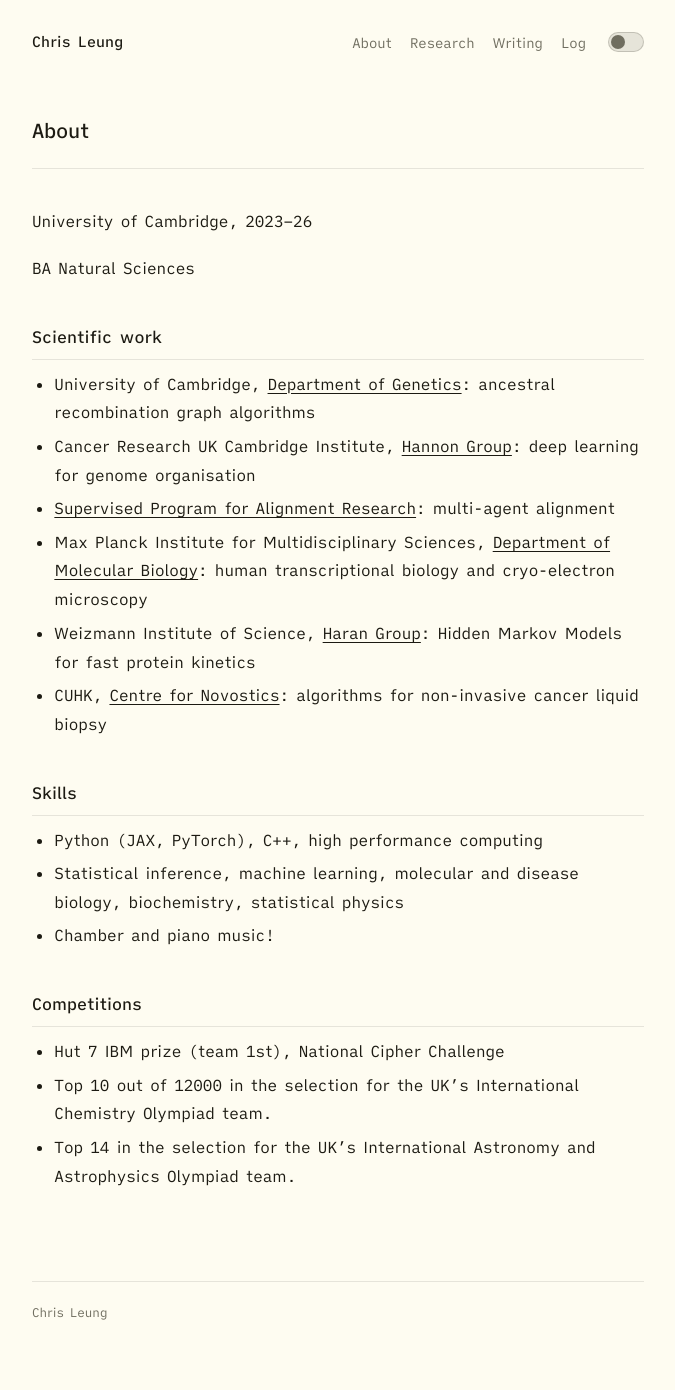
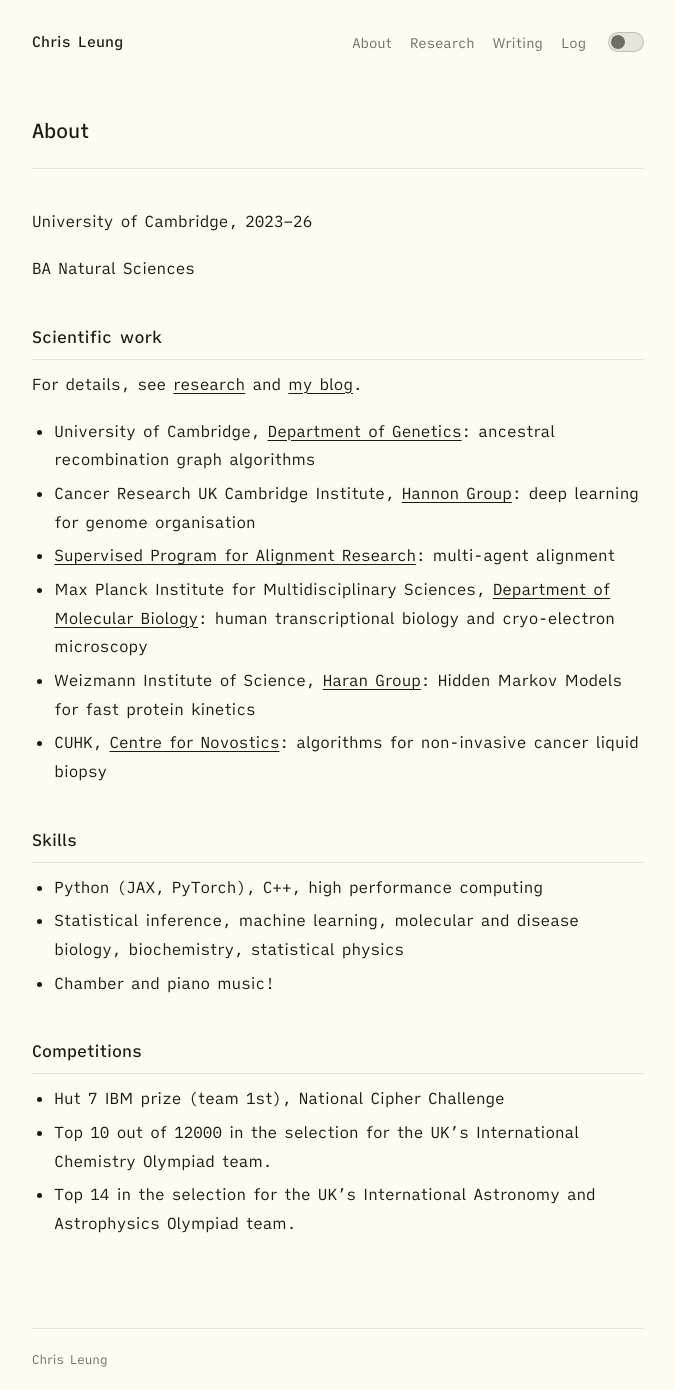
Before and after one commit to leungchristopher/leungchristopher.github.io, a Jekyll site: the page built from _pages/about.md, in a window 1280 px wide. Shown: the whole page, without its empty margins (302-977 px from the left). Built offline with Jekyll 4.4.1, drawn with Linux system fonts in a browser that asks for light colours; before the commit the page ends 1343 px from its top, so only the background shows below that.

Commit message:
Update about.md

```diff
--- a/_pages/about.md
+++ b/_pages/about.md
@@ -8,7 +8,7 @@ University of Cambridge, 2023–26
 BA Natural Sciences
 
 ## Scientific work
-
+For details, see [research](/research) and [my blog](/blog).
 - University of Cambridge, [Department of Genetics]: ancestral recombination graph algorithms
 - Cancer Research UK Cambridge Institute, [Hannon Group]: deep learning for genome organisation
 - [Supervised Program for Alignment Research](https://sparai.org/): multi-agent alignment
```
